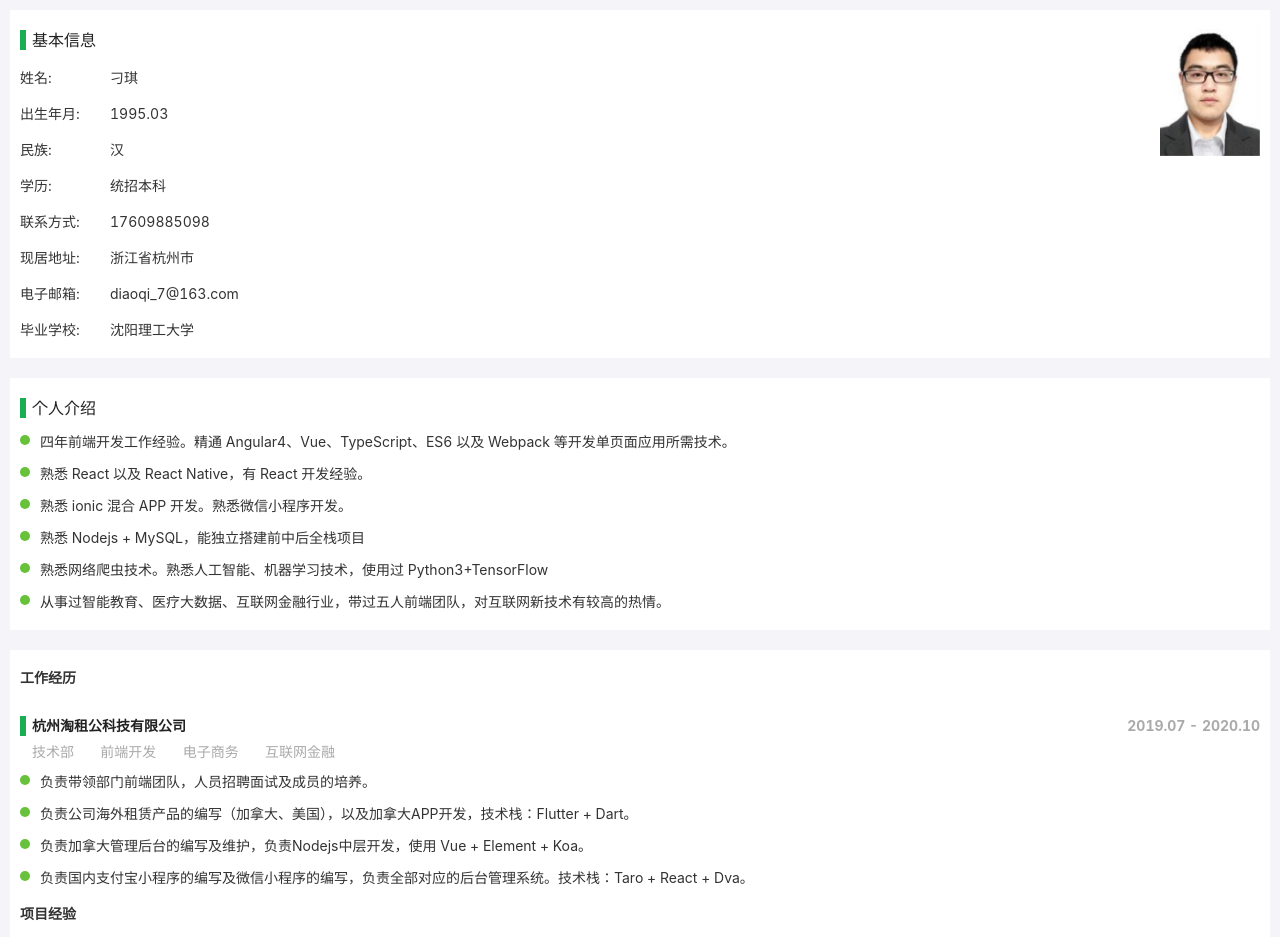
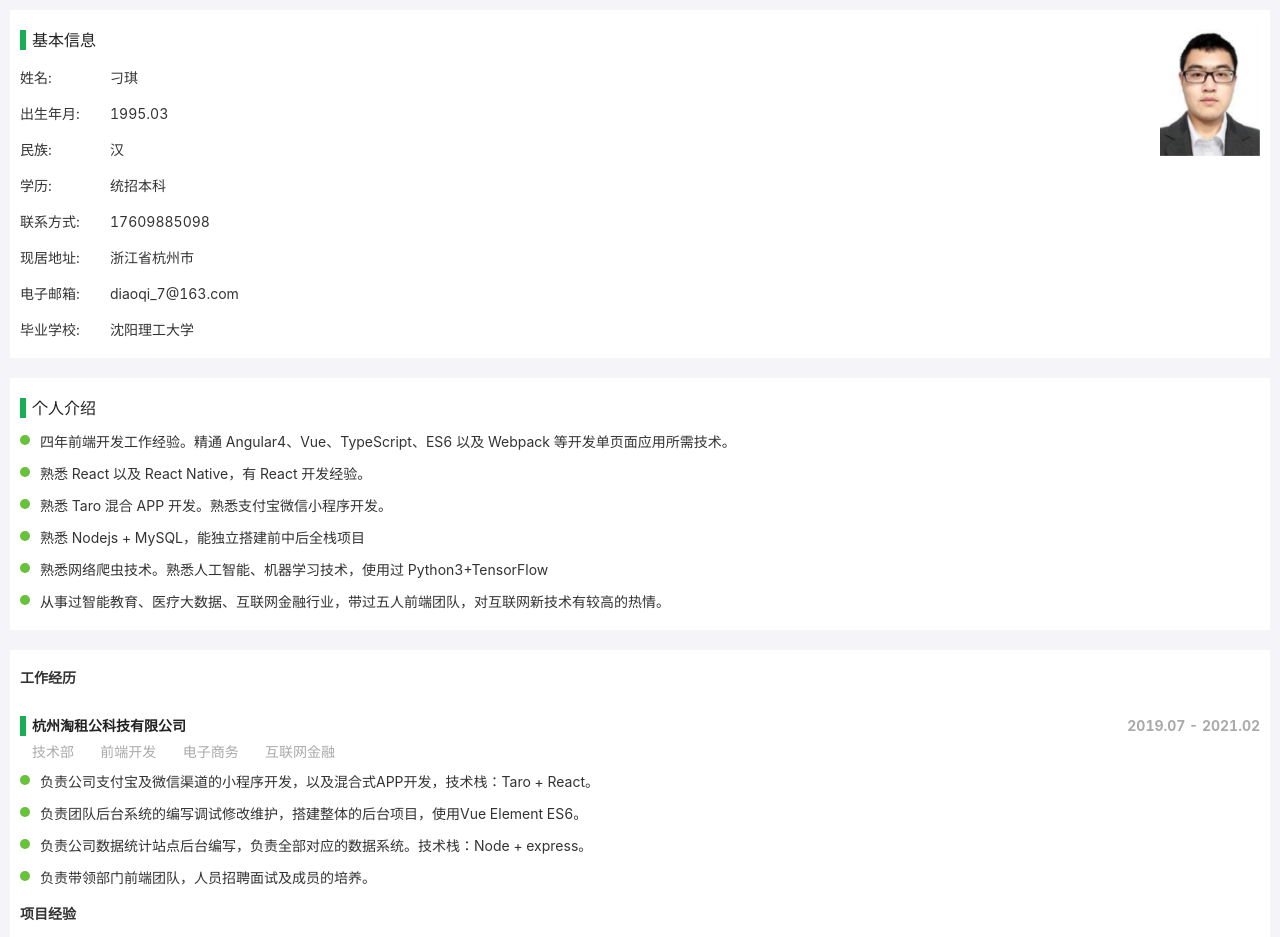
Before and after one commit to dq77/diaoqii, a React (Create React App) app: page /#/dqJianLi in a window 1280 px wide. Shown: the top 937 px of the page. Built offline with nearby package versions, Linux system fonts and the light colour scheme.

Commit message:
修改简历

```diff
--- a/src/page/dqJianLi/index.js
+++ b/src/page/dqJianLi/index.js
@@ -43,7 +43,7 @@ class DqJianLi extends React.Component {
               <div className="title">个人介绍</div>
               <div className="row"><div className="dot" /><div className="skill">四年前端开发工作经验。精通 Angular4、Vue、TypeScript、ES6 以及 Webpack 等开发单页面应用所需技术。</div></div>
               <div className="row"><div className="dot" /><div className="skill">熟悉 React 以及 React Native，有 React 开发经验。</div></div>
-              <div className="row"><div className="dot" /><div className="skill">熟悉 ionic 混合 APP 开发。熟悉微信小程序开发。</div></div>
+              <div className="row"><div className="dot" /><div className="skill">熟悉 Taro 混合 APP 开发。熟悉支付宝微信小程序开发。</div></div>
               <div className="row"><div className="dot" /><div className="skill">熟悉 Nodejs + MySQL，能独立搭建前中后全栈项目</div></div>
               <div className="row"><div className="dot" /><div className="skill">熟悉网络爬虫技术。熟悉人工智能、机器学习技术，使用过 Python3+TensorFlow</div></div>
               <div className="row"><div className="dot" /><div className="skill">从事过智能教育、医疗大数据、互联网金融行业，带过五人前端团队，对互联网新技术有较高的热情。</div></div>
@@ -53,12 +53,12 @@ class DqJianLi extends React.Component {
           <div className="item item-exprience">
             <div className="content">
               <div className="expTitle">工作经历</div>
-              <div className="exprience-title title">杭州淘租公科技有限公司<span style={{'color': '#AAA','float': 'right'}}> &nbsp; &nbsp; &nbsp; &nbsp; 2019.07 - 2020.10</span></div>
+              <div className="exprience-title title">杭州淘租公科技有限公司<span style={{'color': '#AAA','float': 'right'}}> &nbsp; &nbsp; &nbsp; &nbsp; 2019.07 - 2021.02</span></div>
               <div className="expInfo">技术部 &nbsp; &nbsp; &nbsp; 前端开发 &nbsp; &nbsp; &nbsp; 电子商务 &nbsp; &nbsp; &nbsp; 互联网金融</div>
+              <div className="row"><div className="dot" /><div className="skill">负责公司支付宝及微信渠道的小程序开发，以及混合式APP开发，技术栈：Taro + React。</div></div>
+              <div className="row"><div className="dot" /><div className="skill">负责团队后台系统的编写调试修改维护，搭建整体的后台项目，使用Vue Element ES6。</div></div>
+              <div className="row"><div className="dot" /><div className="skill">负责公司数据统计站点后台编写，负责全部对应的数据系统。技术栈：Node + express。</div></div>
               <div className="row"><div className="dot" /><div className="skill">负责带领部门前端团队，人员招聘面试及成员的培养。</div></div>
-              <div className="row"><div className="dot" /><div className="skill">负责公司海外租赁产品的编写（加拿大、美国），以及加拿大APP开发，技术栈：Flutter + Dart。</div></div>
-              <div className="row"><div className="dot" /><div className="skill">负责加拿大管理后台的编写及维护，负责Nodejs中层开发，使用 Vue + Element + Koa。</div></div>
-              <div className="row"><div className="dot" /><div className="skill">负责国内支付宝小程序的编写及微信小程序的编写，负责全部对应的后台管理系统。技术栈：Taro + React + Dva。</div></div>
               <div className="expTitle">项目经验</div>
               <div className="row"><div className="skill">1. 淘租公小程序是一个数码产品租赁、售卖的一站式服务平台，使用Taro统一支付宝及微信渠道，支持花呗分期付款。支付宝搜索淘租公</div></div>
               <div className="row"><div className="skill">2. 小兰智选微信小程序是微信内的推广渠道，目前日活一千人左右。微信搜索小兰智选</div></div>
@@ -157,7 +157,7 @@ class DqJianLi extends React.Component {
               <div className="row"> <div className="dot" /><div className="skill">个人 GitHub 地址: <a href="https://github.com/dq77/">https://github.com/dq77/</a></div></div>
               <div className="row"> <div className="dot" /><div className="skill">个人 CSDN 博客地址: <a href="https://blog.csdn.net/a270778319">https://blog.csdn.net/a270778319</a></div></div>
               <div className="row"> <div className="dot" /><div className="skill">目前个人还有两个正在开发的微信小程序，一个后台管理系统，均在 GitHub 上有项目</div></div>
-              <div className="row"> <div className="dot" /><div className="skill">小程序“减肥助手“（开发中）<a href="https://github.com/nujnay/lose_weight_wechat">https://github.com/nujnay/lose_weight_wechat</a></div></div>
+              <div className="row"> <div className="dot" /><div className="skill">小程序“减肥助手“（开发中）<a href="https://github.com/dq77/lose-weight-weapp">https://github.com/dq77/lose-weight-weapp</a></div></div>
             </div>
           </div>
 
@@ -171,7 +171,7 @@ class DqJianLi extends React.Component {
               <div className="exprience-title title">教育经历</div>
               <div className="row"> <div className="dot" /><div className="skill">2013.09 - 2017.07 &nbsp; 沈阳理工大学(本科一批段)</div></div>
               <div className="exprience-title title">自我评价</div>
-              <div className="remark">四年前端开发工作经验。精通前后端分离开发模式，精通 Angular4、TypeScript、ES6 以及 Vue 开发单页面应用，精通 ionic 混合 APP 开发。熟悉微信小程序开发，熟悉 Nodejs+MySQL，熟悉 React 以及 React Native。从事过智能教育、医疗大数据、互联网金融行业，对新技术有较高的热情。</div>
+              <div className="remark">四年前端开发工作经验。精通前后端分离开发模式，精通 Angular4、TypeScript、ES6 以及 Vue 开发单页面应用，精通 Taro 混合 APP 开发。熟悉微信小程序开发，熟悉 Nodejs+MySQL，熟悉 React 以及 React Native。从事过智能教育、医疗大数据、互联网金融行业，对新技术有较高的热情。</div>
             </div>
           </div>
       </div>
```
Also changed, not shown: src/lib/image/jianLi/meicang.png, 14 other files (tests, documents, lock files or other folders).
